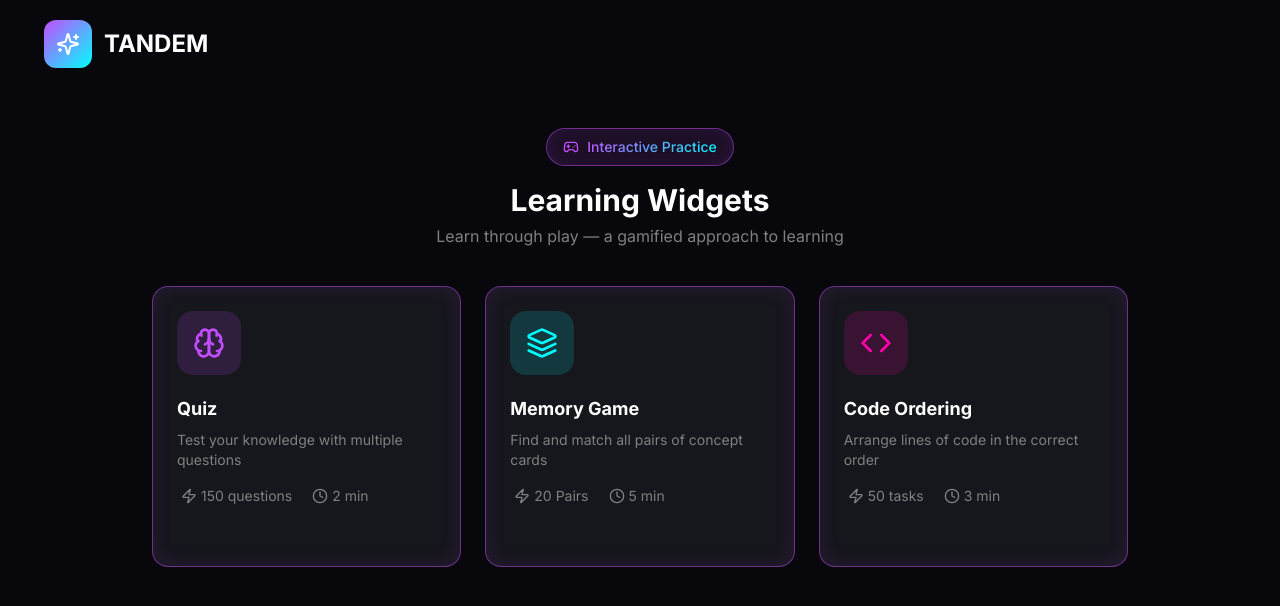
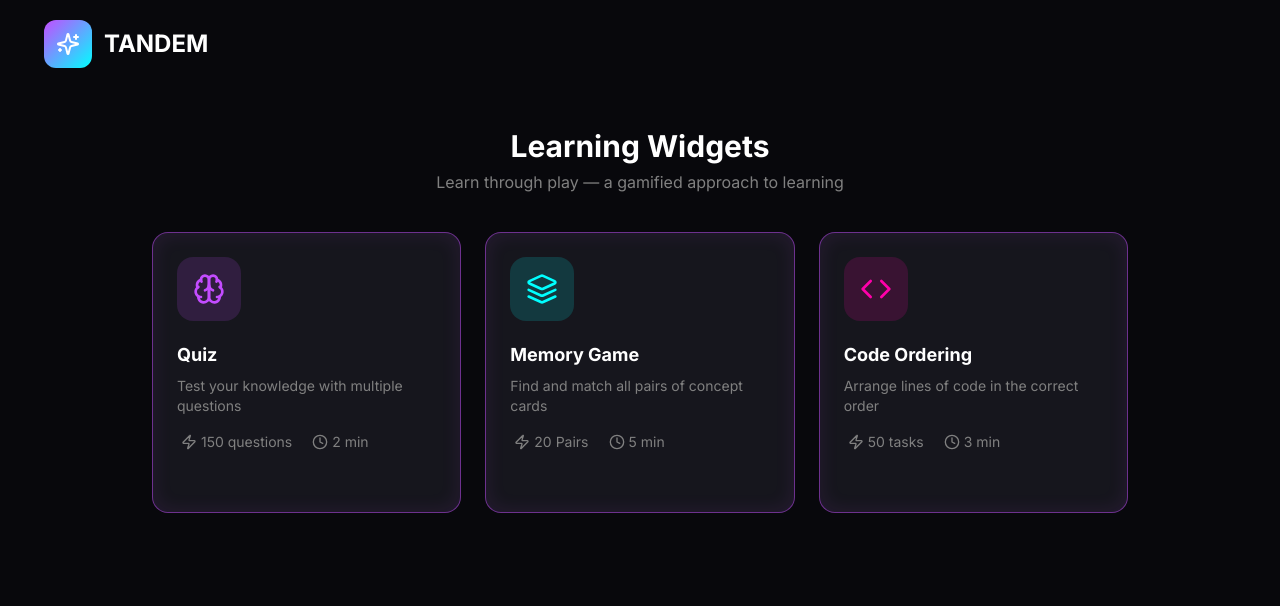
Before and after one commit to ansivgit/fe-course-2025Q3-final, a React (Vite) app: page /practice in a window 1280 px wide. Shown: the top 606 px of the page. Built offline with nearby package versions, Linux system fonts and the light colour scheme.

Commit message:
feat: 23 - delete practice badge

```diff
--- a/src/pages/practice/practice.module.css
+++ b/src/pages/practice/practice.module.css
@@ -10,43 +10,6 @@
   justify-content: center;
   align-items: center;
   margin-bottom: 1.5rem;
-}
-
-.pre-title {
-  display: inline-flex;
-  align-items: center;
-  gap: 0.5rem;
-  margin-bottom: 1rem;
-  padding: 0.5rem 1rem;
-  border: 1px solid hsla(from var(--color-purple-500) h s l / var(--opacity-50));
-  border-radius: 9999px;
-  box-shadow: inset 0 0 20px
-    hsla(from var(--color-purple-500) h s l / var(--opacity-10));
-  background: hsla(from var(--color-purple-500) h s l / var(--opacity-10));
-}
-
-.pre-title span {
-  font-weight: 500;
-  font-size: 0.875rem;
-  line-height: 1.25rem;
-  background: linear-gradient(
-    135deg,
-    var(--color-purple-500) 0%,
-    var(--color-teal-500) 100%
-  );
-  background-clip: text;
-  -webkit-text-fill-color: transparent;
-}
-
-.image {
-  width: 1rem;
-  height: 1rem;
-}
-
-.image svg {
-  width: 100%;
-  height: 100%;
-  color: var(--color-purple-500);
 }
 
 .description {
--- a/src/pages/practice/practice.tsx
+++ b/src/pages/practice/practice.tsx
@@ -9,19 +9,11 @@ import type { ReactElement } from 'react';
 
 const cx = classNames.bind(styles);
 
-import { WidgetIcon } from '@/assets/icons';
-
 export const Practice = (): ReactElement => {
   return (
     <Layout>
       <div className={cx('container')}>
         <section className={cx('title-section')}>
-          <div className={cx('pre-title')}>
-            <div className={cx('image')}>
-              <WidgetIcon />
-            </div>
-            <span>Interactive Practice</span>
-          </div>
           <Title size="large">Learning Widgets</Title>
           <p className={cx('description')}>Learn through play — a gamified approach to learning</p>
         </section>
```
Also changed, not shown: src/pages/practice.tsx (deleted, +0 -43 lines), src/assets/icons/widget.svg (deleted).
